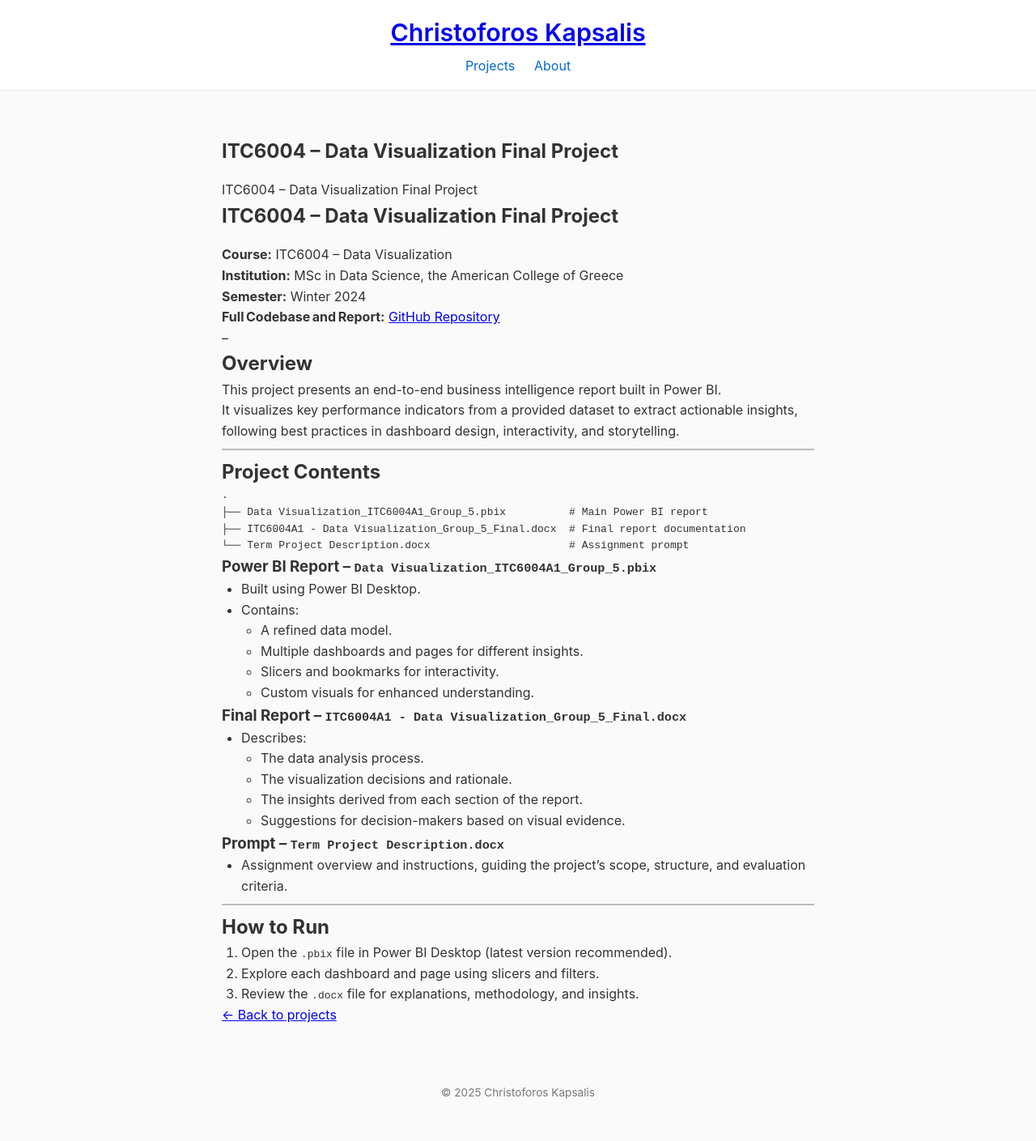
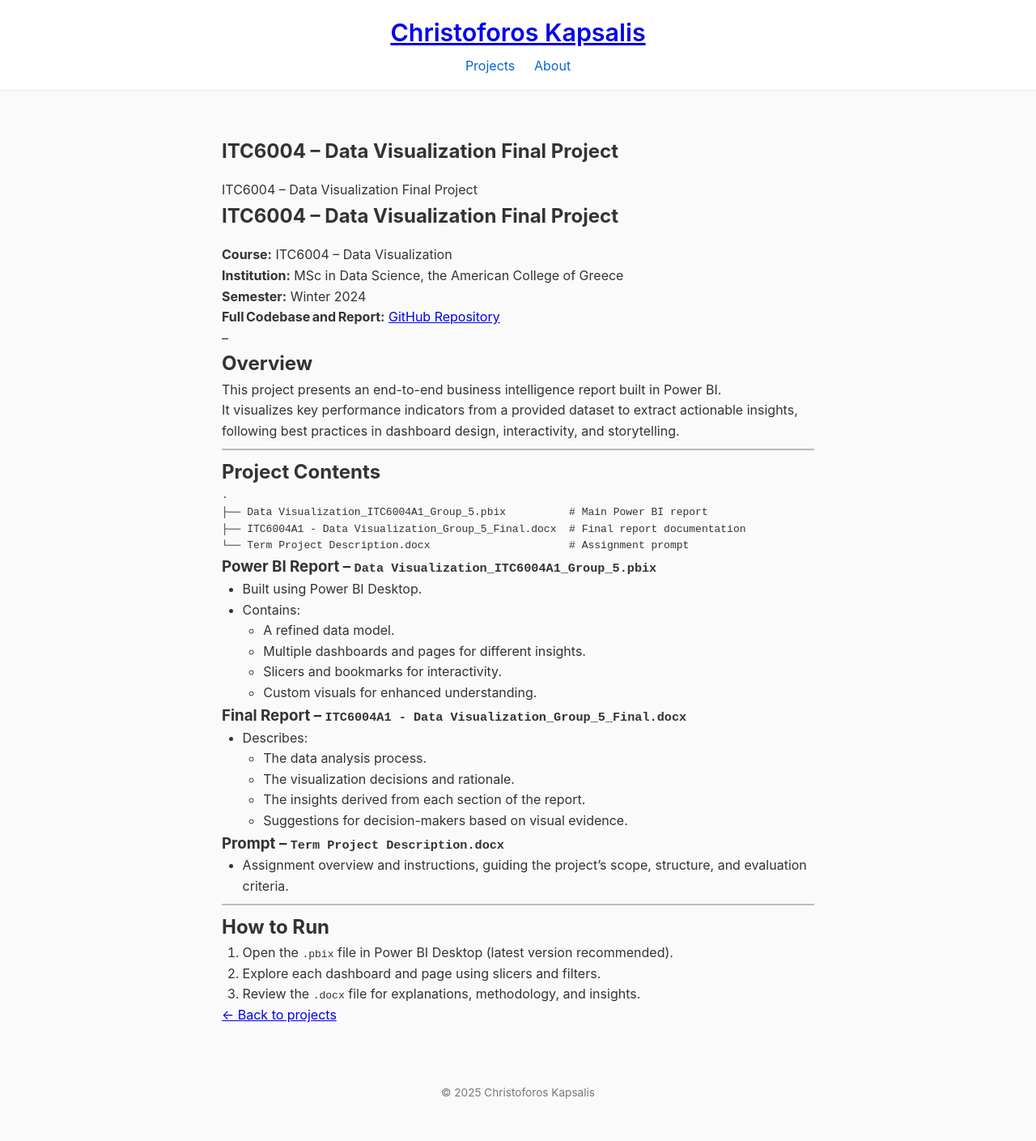
Before and after one commit to C-Kapsalis/portfolio-website, a Jekyll site: the page built from _projects/itc6004.md, in a window 1280 px wide. Shown: the whole page at 81% size. Built offline with Jekyll 4.4.1, drawn with Linux system fonts in a browser that asks for light colours.

Commit message:
new indent check

```diff
--- a/assets/css/style.css
+++ b/assets/css/style.css
@@ -35,8 +35,9 @@ hr {
   margin: 0.5rem 0 !important;               /* ⬅️ vertical gap above & below */
 }
 
-.project-page ul,
-.project-page ol {
-  margin-left: 1.5rem !important;      /* tweak until it feels right */
-  padding-left: 0;          /* keep bullets tight to the text */
+/* move bullets / numbers in all main‑content areas */
+.wrapper ul,
+.wrapper ol {
+  margin-left: 1.6rem !important;   /* shift right; tweak rem value */
+  padding-left: 0;                  /* keep bullets tight */
 }
```
